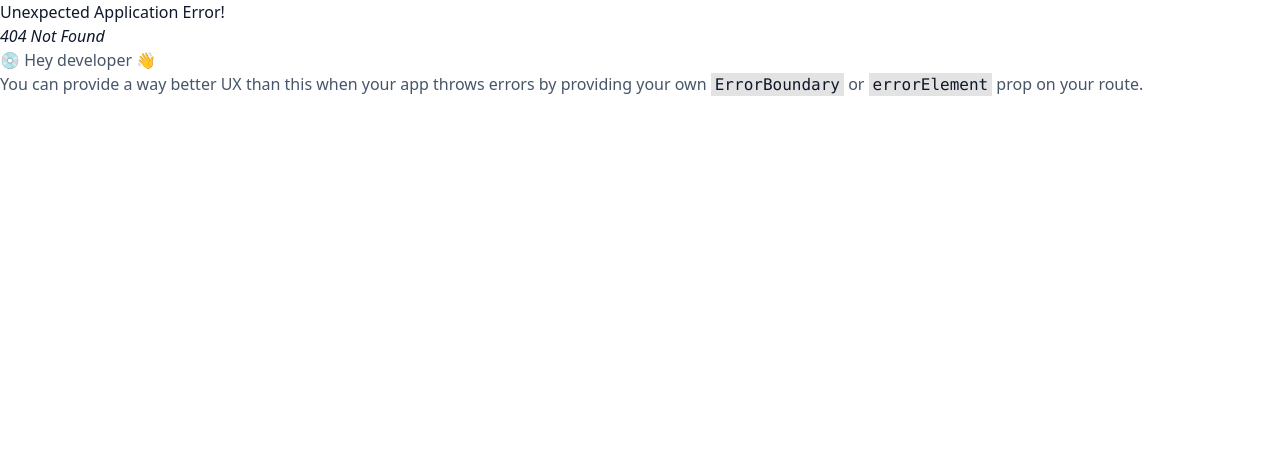
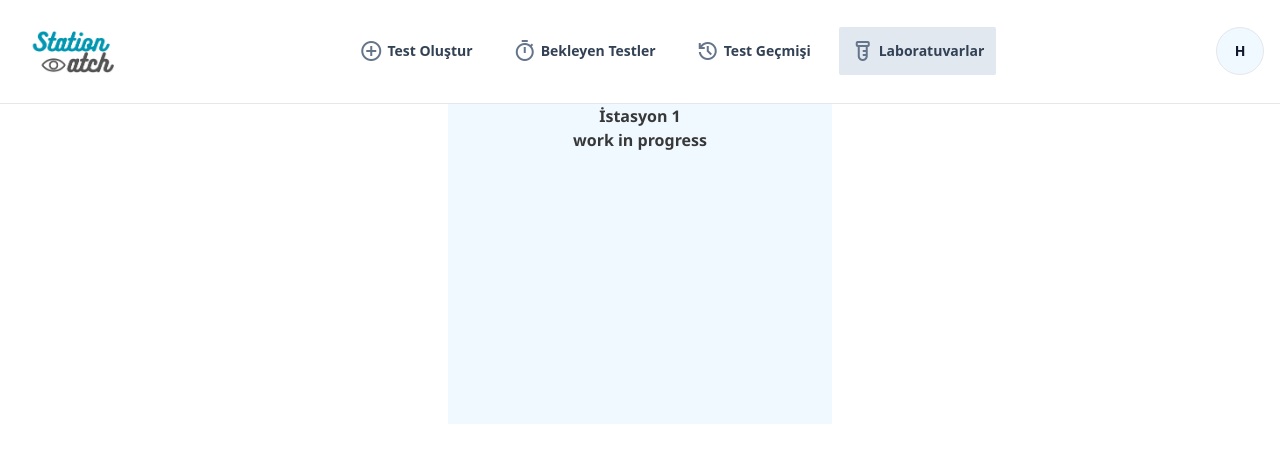
Before and after one commit to hasocobo/station-watch, a React (Vite) app in the folder client/: page /laboratuvarlar/omur/1 in a window 1280 px wide. Before the commit this address had no page. Shown: the top 462 px of the page. Built offline with nearby package versions, Linux system fonts and the light colour scheme.

Commit message:
Create a page for displaying station details

```diff
--- a/client/src/App.jsx
+++ b/client/src/App.jsx
@@ -9,7 +9,7 @@ const App = () => {
         <header className=" top-0 w-full">
           <Header />
         </header>
-        <main className="grow text-neutral-100">
+        <main className="grow text-neutral-100 overflow-y-auto">
           <Outlet />
         </main>
       </div>
--- a/client/src/components/Pages/CreateTest/CreateTest.jsx
+++ b/client/src/components/Pages/CreateTest/CreateTest.jsx
@@ -123,7 +123,7 @@ export default function CreateTest() {
               </div>
             </div>
             <div className="flex grow md:flex-row flex-col">
-              <div className="flex w-[50%] flex-col gap-5">
+              <div className="flex w-[50%] flex-col gap-6">
                 <Select
                   title={'Makine'}
                   options={machines}
--- a/client/src/components/Pages/Labs/StationCard.jsx
+++ b/client/src/components/Pages/Labs/StationCard.jsx
@@ -1,13 +1,16 @@
+import { Link } from "react-router-dom"
+
 export default function StationCard({
   title,
   cycles,
   status,
   statusColor,
   componentId,
-  textColor
+  textColor,
+  link
 }) {
   return (
-    <div className="rounded-md border flex flex-col bg-white shadow-md transition-shadow duration-200 hover:shadow-xl">
+    <Link to={link.toString()} className="rounded-md border flex flex-col bg-white shadow-md transition-shadow duration-200 hover:shadow-xl">
       <div className=" bg-zinc-50 px-6 py-5 text-center text-xl font-semibold text-slate-700">
         {title}
       </div>
@@ -34,6 +37,6 @@ export default function StationCard({
           {status}
         </div>{' '}
       </div>
-    </div>
+    </Link>
   )
 }
--- /dev/null
+++ b/client/src/components/Pages/Labs/StationView.jsx
@@ -0,0 +1,22 @@
+import { useParams } from "react-router-dom";
+import { useLabs } from "../../Context/LabProvider";
+
+
+export default function StationView() {
+  const { labs } = useLabs();
+  const { labId, stationId } = useParams();
+  const lab = labs.find(lab => lab.id === labId);
+  const station = lab.stations.find(station => station.id === parseInt(stationId));
+  return (
+    <div className="flex justify-center">
+      <div className="w-96 h-80 bg-sky-50">
+        <p className="font-semibold text-center">
+          {station.title}
+          <div>
+            work in progress
+          </div>
+        </p>
+      </div>
+    </div>
+  );
+}
--- a/client/src/components/Pages/Labs/Stations.jsx
+++ b/client/src/components/Pages/Labs/Stations.jsx
@@ -1,12 +1,13 @@
 import React from 'react'
 import StationCard from './StationCard'
-import { useParams } from 'react-router-dom'
 import { useLabs } from '../../Context/LabProvider';
+import { useParams } from 'react-router-dom';
 
 export default function Stations() {
   const { labs } = useLabs();
   const { labId } = useParams();
   const lab = labs.find(lab => lab.id === labId);
+
   return (
     <div className="mx-auto max-w-[80vw] bg-white p-6 overflow-y-auto">
       <div className="mb-6 flex items-center justify-between">
@@ -35,6 +36,7 @@ export default function Stations() {
         {lab.stations.map((station) => (
           <StationCard
             key={station.id}
+            link={station.id}
             title={station.title}
             cycles={station.cycles}
             status={station.status}
--- a/client/src/components/Pages/LoginSignup/Login.jsx
+++ b/client/src/components/Pages/LoginSignup/Login.jsx
@@ -18,7 +18,7 @@ const Login = () => {
   const { setUser } = useUser()
   const navigate = useNavigate()
 
-  let [isOpen, setIsOpen] = useState(true)
+  let [isOpen, setIsOpen] = useState(false)
 
   function open() {
     setIsOpen(true)
--- a/client/src/main.jsx
+++ b/client/src/main.jsx
@@ -15,6 +15,7 @@ import UserProvider from './components/Context/UserProvider.jsx'
 import RestrictedView from './components/Pages/LoginSignup/RestrictedView.jsx'
 import Stations from './components/Pages/Labs/Stations.jsx'
 import LabProvider from './components/Context/LabProvider.jsx'
+import StationView from './components/Pages/Labs/StationView.jsx'
 
 const router = createBrowserRouter([
   {
@@ -40,6 +41,10 @@ const router = createBrowserRouter([
       {
         path: '/laboratuvarlar/:labId',
         element: <Stations />
+      },
+      {
+        path: '/laboratuvarlar/:labId/:stationId',
+        element: <StationView />
       },
       {
         path: '/testgecmisi',
```
Also changed, not shown: 1 other file (tests, documents, lock files or other folders).
